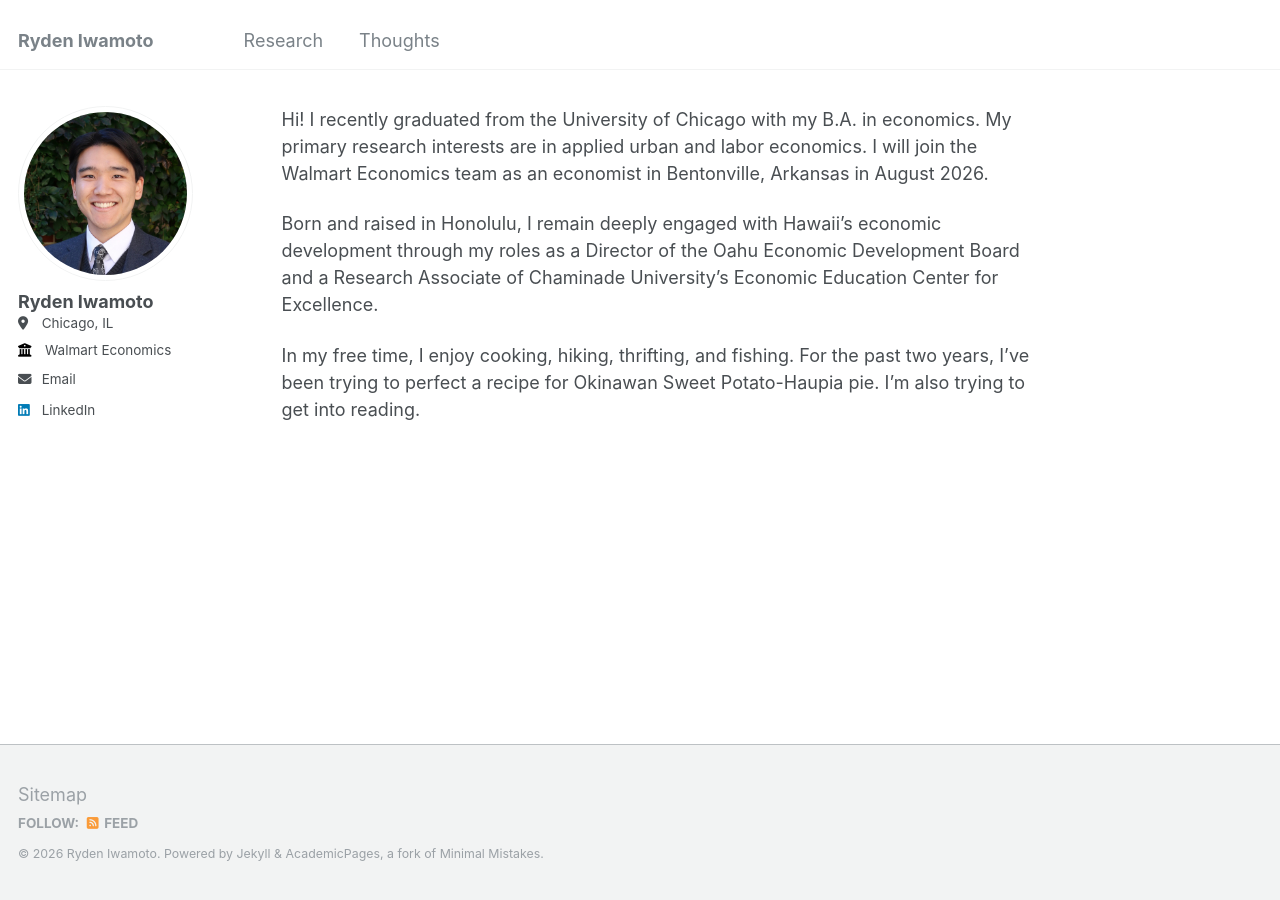
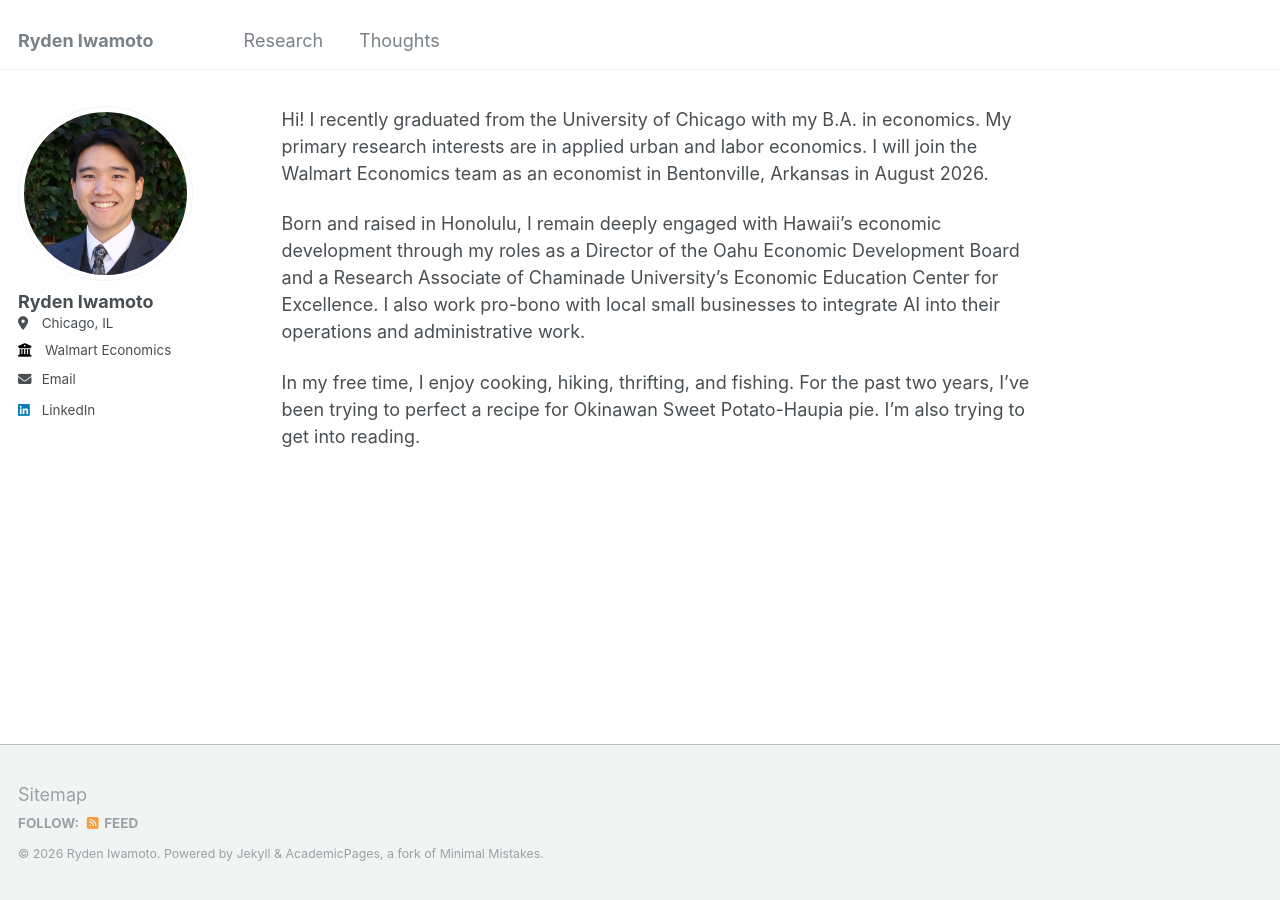
Before and after one commit to rydeniwamoto/rydeniwamoto.github.io, a Jekyll site: the page built from _pages/about.md, in a window 1280 px wide. Built offline with Jekyll 4.4.1, drawn with Linux system fonts in a browser that asks for light colours.

Commit message:
Update introduction with Hawaii community work

```diff
--- a/_pages/about.md
+++ b/_pages/about.md
@@ -10,9 +10,7 @@ Hi! I recently graduated from the University of Chicago with my B.A. in economic
 research interests are in applied urban and labor economics. I will join the Walmart
 Economics team as an economist in Bentonville, Arkansas in August 2026.
 
-Born and raised in Honolulu, I remain deeply engaged with Hawaii's economic development
-through my roles as a Director of the Oahu Economic Development Board and a Research
-Associate of Chaminade University's Economic Education Center for Excellence.
+Born and raised in Honolulu, I remain deeply engaged with Hawaii’s economic development through my roles as a Director of the Oahu Economic Development Board and a Research Associate of Chaminade University’s Economic Education Center for Excellence. I also work pro-bono with local small businesses to integrate AI into their operations and administrative work.
 
 In my free time, I enjoy cooking, hiking, thrifting, and fishing. For the past two
 years, I've been trying to perfect a recipe for Okinawan Sweet Potato-Haupia pie.
```
